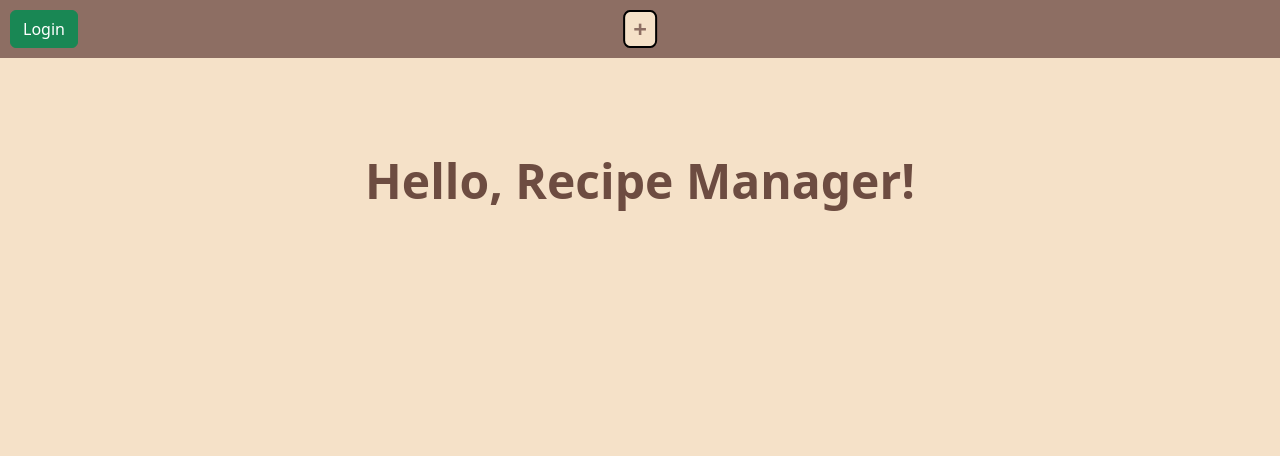
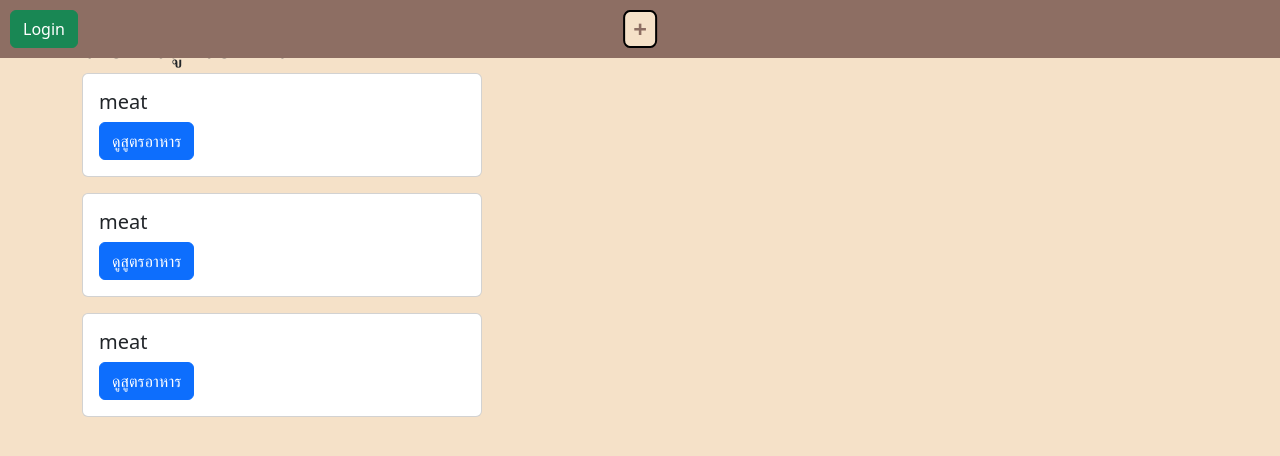
Before and after one commit to AufaWandoloh/my-web, a Flask app: template recipe_manager/templates/index.html in a window 1280 px wide. Shown: the top 456 px of the page. Run offline with Flask 3, Linux system fonts and the light colour scheme; the template is opened without the code that fills it: values that come from a table or form of the project are taken from there, others are empty.

Commit message:
create data to store recipes

```diff
--- a/recipe_manager/app.py
+++ b/recipe_manager/app.py
@@ -10,8 +10,19 @@
 )
 from flask_bcrypt import Bcrypt
 import os
+from flask_migrate import Migrate
+
 
 app = Flask(__name__)
+
+UPLOAD_FOLDER = "static/uploads"
+app.config["UPLOAD_FOLDER"] = UPLOAD_FOLDER
+if not os.path.exists(UPLOAD_FOLDER):
+    os.makedirs(UPLOAD_FOLDER)
+
+recipes_folder = os.path.join(os.getcwd(), "templates", "recipes")
+if not os.path.exists(recipes_folder):
+    os.makedirs(recipes_folder)
 
 app.config["SQLALCHEMY_DATABASE_URI"] = "sqlite:///users.db"
 app.config["SECRET_KEY"] = "your_secret_key"
@@ -20,6 +31,7 @@
 
 db = SQLAlchemy(app)
 bcrypt = Bcrypt(app)
+migrate = Migrate(app, db)
 
 login_manager = LoginManager()
 login_manager.init_app(app)
@@ -52,9 +64,42 @@
     user_id = db.Column(db.Integer, db.ForeignKey("user.id"), nullable=False)
 
 
+def create_recipe_html(recipe):
+    template_path = f"templates/recipes/recipe_{recipe.id}.html"
+    with open(template_path, "w", encoding="utf-8") as file:
+        file.write(
+            f"""<!DOCTYPE html>
+<html lang="en">
+<head>
+    <meta charset="UTF-8">
+    <meta name="viewport" content="width=device-width, initial-scale=1.0">
+    <title>{recipe.name}</title>
+    <link href="https://cdn.jsdelivr.net/npm/bootstrap@5.3.0/dist/css/bootstrap.min.css" rel="stylesheet">
+</head>
+<body style="background-color: #f5e1c8;" class="d-flex justify-content-center align-items-center vh-100">
+    <div class="card p-4" style="width: 500px;">
+        <h2 class="text-center">{recipe.name}</h2>
+        <p><strong>วิธีทำ:</strong></p>
+        <p>{recipe.instructions}</p>
+        {f'<div class="text-center"><img src="/static/uploads/{recipe.image_filename}" class="img-fluid" alt="Recipe Image"></div>' if recipe.image_filename else ''}
+        <div class="mt-3 text-center">
+            <a href="/" class="btn btn-primary">กลับหน้าแรก</a>
+        </div>
+    </div>
+</body>
+</html>"""
+        )
+
+
 @app.route("/")
 def home():
     return render_template("index.html", current_user=current_user)
+
+
+@app.route("/recipe/<int:recipe_id>")
+def view_recipe(recipe_id):
+    recipe = Recipe.query.get_or_404(recipe_id)
+    return render_template(f"recipes/recipe_{recipe.id}.html", recipe=recipe)
 
 
 @app.route("/login", methods=["GET", "POST"])
@@ -127,6 +172,9 @@
         )
         db.session.add(new_recipe)
         db.session.commit()
+
+        create_recipe_html(new_recipe)
+
         flash("เพิ่มสูตรอาหารสำเร็จ!", "success")
         return redirect(url_for("home"))
     return render_template("add_recipe.html")
--- a/recipe_manager/templates/index.html
+++ b/recipe_manager/templates/index.html
@@ -121,6 +121,25 @@
 
     <h1>Hello, Recipe Manager!</h1>
 
+    <div class="container mt-4">
+        <h2>รายการสูตรอาหาร</h2>
+        {% if recipes %}
+        {% for recipe in recipes %}
+        <div class="card mb-3" style="width: 400px;">
+            <div class="card-body">
+                <h5 class="card-title">{{ recipe.name }}</h5>
+                <a href="{{ url_for('view_recipe', recipe_id=recipe.id) }}" class="btn btn-primary">
+                    ดูสูตรอาหาร
+                </a>
+            </div>
+        </div>
+        {% endfor %}
+        {% else %}
+        <p>ยังไม่มีสูตรอาหาร</p>
+        {% endif %}
+    </div>
+
+
 </body>
 
 </html>
```
Also changed, not shown: instance/users.db.
